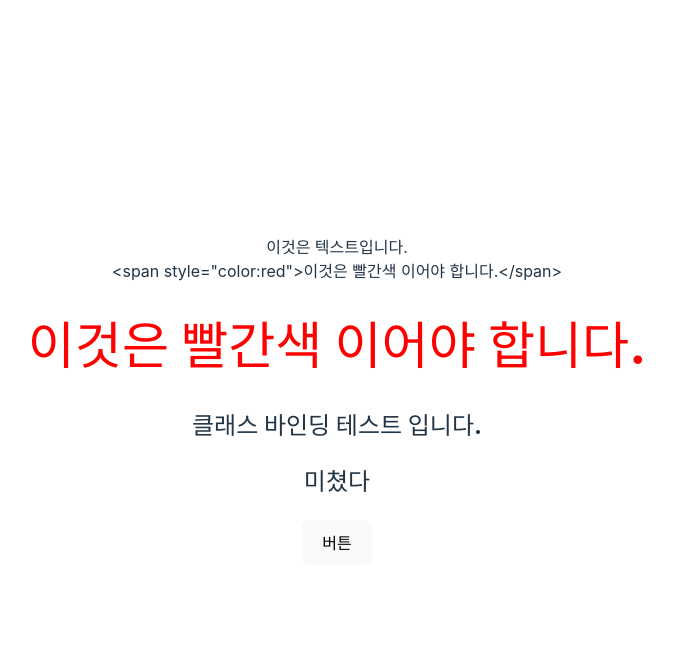
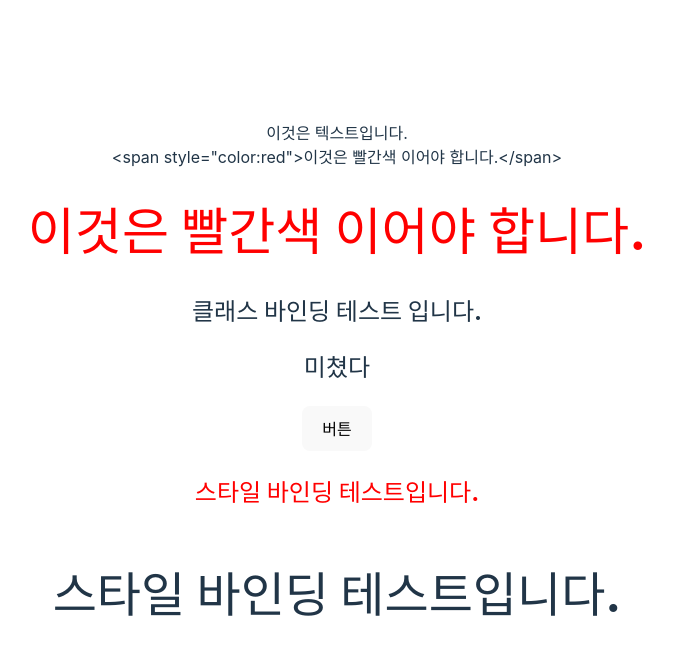
Before and after one commit to kidchang93/compTest, a Vue app in the folder vue/vue-basic/: page / in a window 1280 px wide. Shown: the top 654 px of the page, without its empty margins (303-976 px from the left). Built offline with nearby package versions, Linux system fonts and the light colour scheme.

Commit message:
스타일 바인딩 하드코딩 방법

```diff
--- a/vue/vue-basic/src/App.vue
+++ b/vue/vue-basic/src/App.vue
@@ -8,6 +8,11 @@
   <h2 :class="{ active: isActive }">미쳤다</h2>
   <button @click="change">버튼</button>
   <!-- isActive 가 True 여야만 활성화가 된다. -->
+  <!-- 스타일 바인딩 테스트 -->
+  <h3 style="color: red; font-size: 24px">스타일 바인딩 테스트입니다.</h3>
+  <h3 :style="{ color: 'fdfdfd', fontSize: 48 + 'px' }">
+    스타일 바인딩 테스트입니다.
+  </h3>
 </template>
 
 <script>
```
